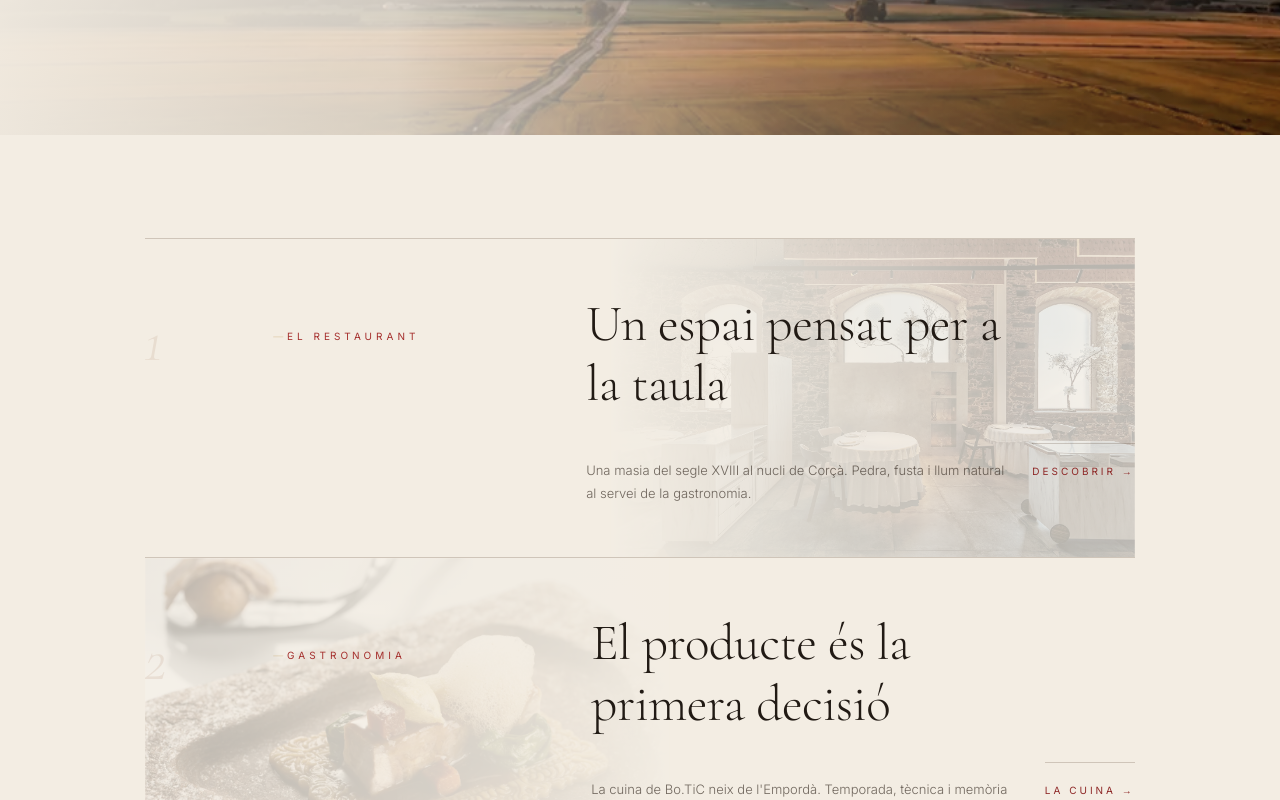
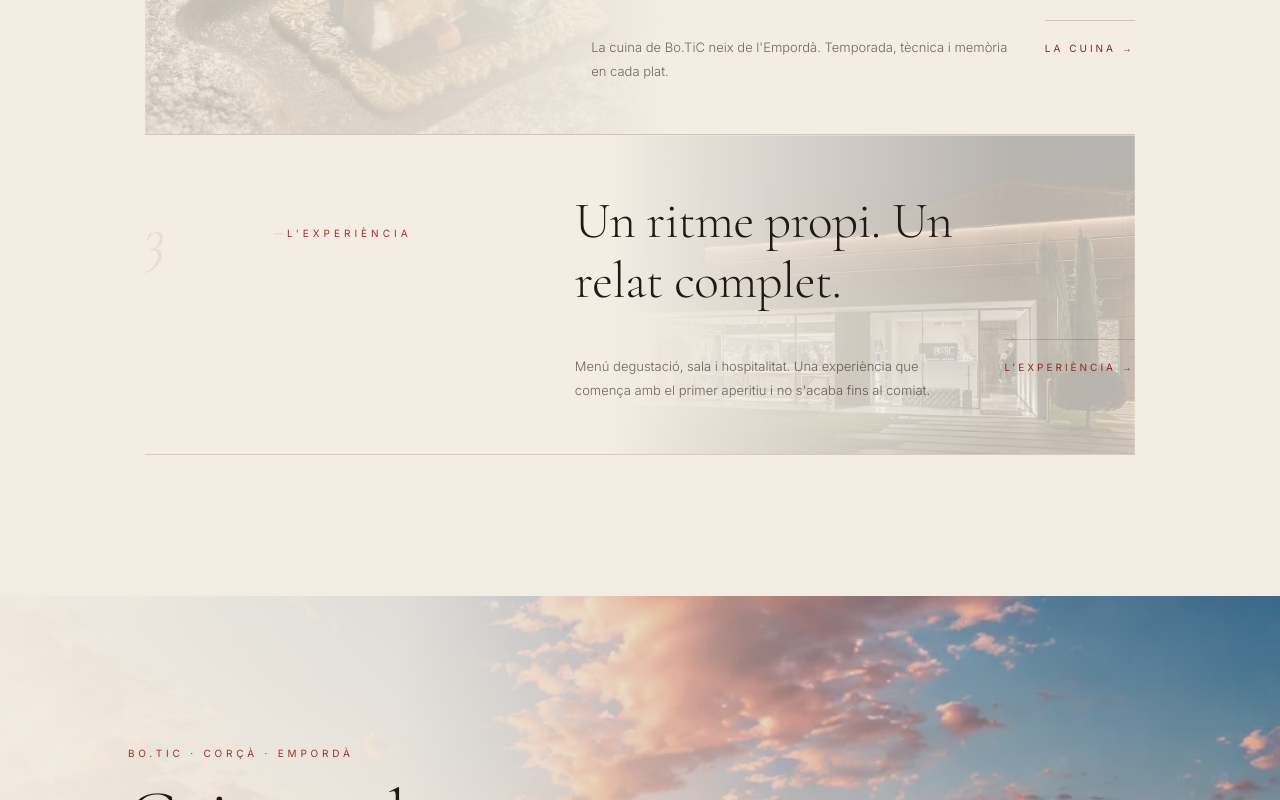
Before and after one commit to SpankyGi/Botic1, a React (Vite) app: page /ca in a window 1280 px wide. Shown: the part 2100-2900 px from the top of the page. Built offline with nearby package versions, Linux system fonts and the light colour scheme.

Commit message:
Reordena les portes de la Home

```diff
--- a/src/pages/Home.jsx
+++ b/src/pages/Home.jsx
@@ -82,7 +82,18 @@ export default function Home() {
 
       <ProjecteSection />
 
-      {/* ── Marquee / paisatge / contingut central ── */}
+      {/* ── Tres portes per descobrir Bo·TiC ── */}
+      <section className="features-section" ref={featuresRef} aria-label={t('home.featuresAria')}>
+        <div className="container-max">
+          <div className="features-grid">
+            {FEATURES.map((feature, i) => (
+              <FeatureEntry key={feature.to} {...feature} index={i} />
+            ))}
+          </div>
+        </div>
+      </section>
+
+      {/* ── Paisatge i relat ── */}
       <section className="home-intro home-scene-reveal" ref={introRef}>
         <div className="home-intro-photo" aria-hidden="true">
           <img
@@ -108,16 +119,6 @@ export default function Home() {
         </div>
       </section>
 
-      {/* ── Feature cards ── */}
-      <section className="features-section" ref={featuresRef} aria-label={t('home.featuresAria')}>
-        <div className="container-max">
-          <div className="features-grid">
-            {FEATURES.map((feature, i) => (
-              <FeatureEntry key={feature.to} {...feature} index={i} />
-            ))}
-          </div>
-        </div>
-      </section>
 
       <ChefSection />
 
```
